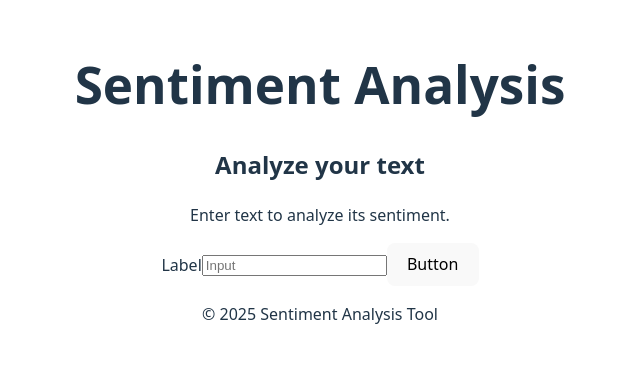
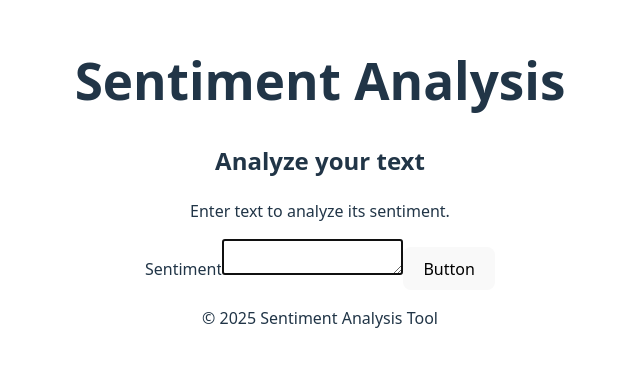
Before and after one commit to SebastianJedrak/huggingface, a React (Vite) app: page / in a window 1280 px wide. Shown: the part 218-584 px from the top of the page, without its empty margins (320-960 px from the left). Built offline with nearby package versions, Linux system fonts and the light colour scheme.

Commit message:
feat: pass proprs to Input

```diff
--- a/src/App.tsx
+++ b/src/App.tsx
@@ -26,7 +26,11 @@ function App() {
         <h2>Analyze your text</h2>
         <p>Enter text to analyze its sentiment.</p>
         <form onSubmit={handleSubmit}>
-          <Input />
+          <Input label="Sentiment" type="textarea" maxLength={500} autoFocus />
+
+          {error && <span>{error}</span>}
+          {isLoading && <span>Loading...</span>}
+
           <Button />
         </form>
       </main>
--- a/src/components/Input.tsx
+++ b/src/components/Input.tsx
@@ -1,10 +1,30 @@
-import React from 'react';
+import React, { HTMLInputTypeAttribute } from 'react';
 
-const Input: React.FC = () => {
+interface InputProps {
+  label: string;
+  type?: HTMLInputTypeAttribute | 'textarea';
+  placeholder?: string;
+  maxLength?: number;
+  autoFocus?: boolean;
+}
+
+const Input: React.FC<InputProps> = ({
+  label,
+  type = 'text',
+  placeholder = '',
+  maxLength,
+  autoFocus = false,
+}) => {
   return (
     <>
-      <label>Label</label>
-      <input type="text" placeholder="Input" />
+      <label>{label}</label>
+
+      {type !== 'textarea' && (
+        <input type={type} placeholder={placeholder} maxLength={maxLength} autoFocus={autoFocus} />
+      )}
+      {type === 'textarea' && (
+        <textarea placeholder={placeholder} maxLength={maxLength} autoFocus={autoFocus} />
+      )}
     </>
   );
 };
```
